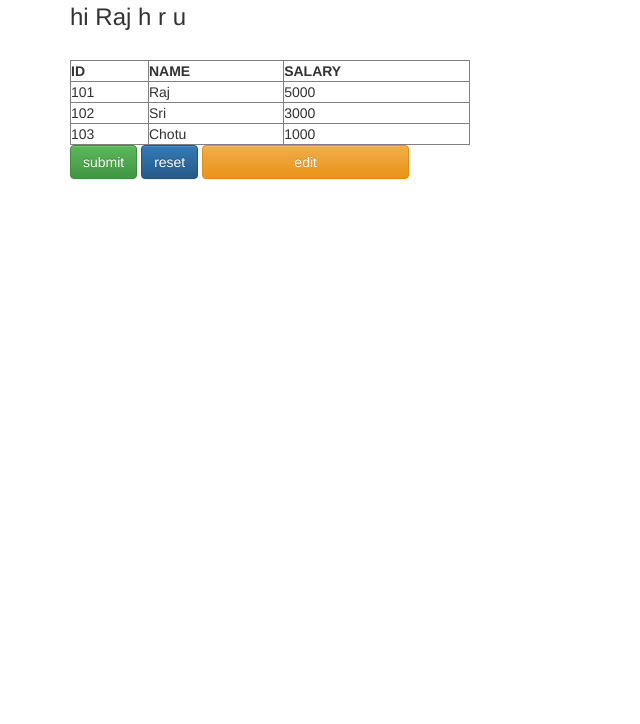
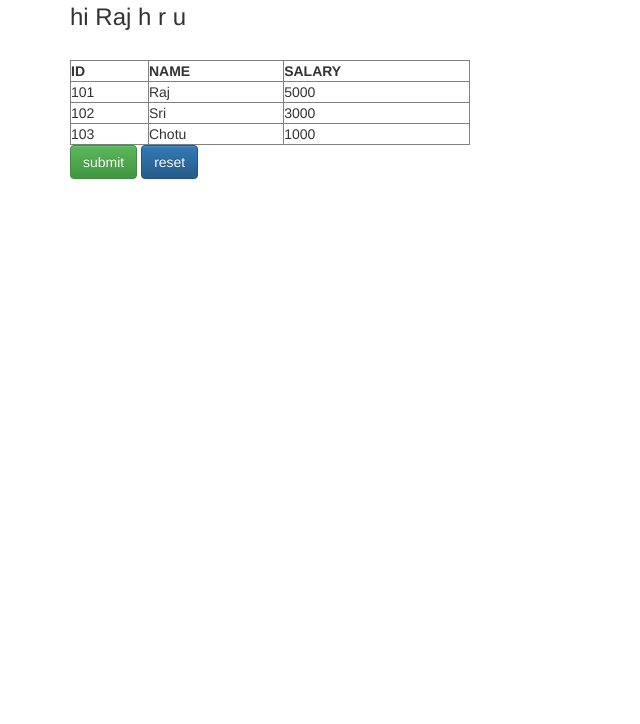
Before and after one commit to yadavrajkumar/basic-angular-app, a plain HTML site: page index.html in a window 1280 px wide. Shown: the part 76-800 px from the top of the page, without its empty margins (0-640 px from the left). Drawn offline with nearby package versions, Linux system fonts and the light colour scheme.

Commit message:
my 4th commit

```diff
--- a/index.html
+++ b/index.html
@@ -42,7 +42,7 @@
 		</table>
 		<input type="submit" value="submit" class="btn btn-success">
 		<input type="reset" value="reset" class="btn btn-primary">
-		<input type="edit" value="edit" class="btn btn-warning">
+
 	</form>
 </div>
 </div>
```
